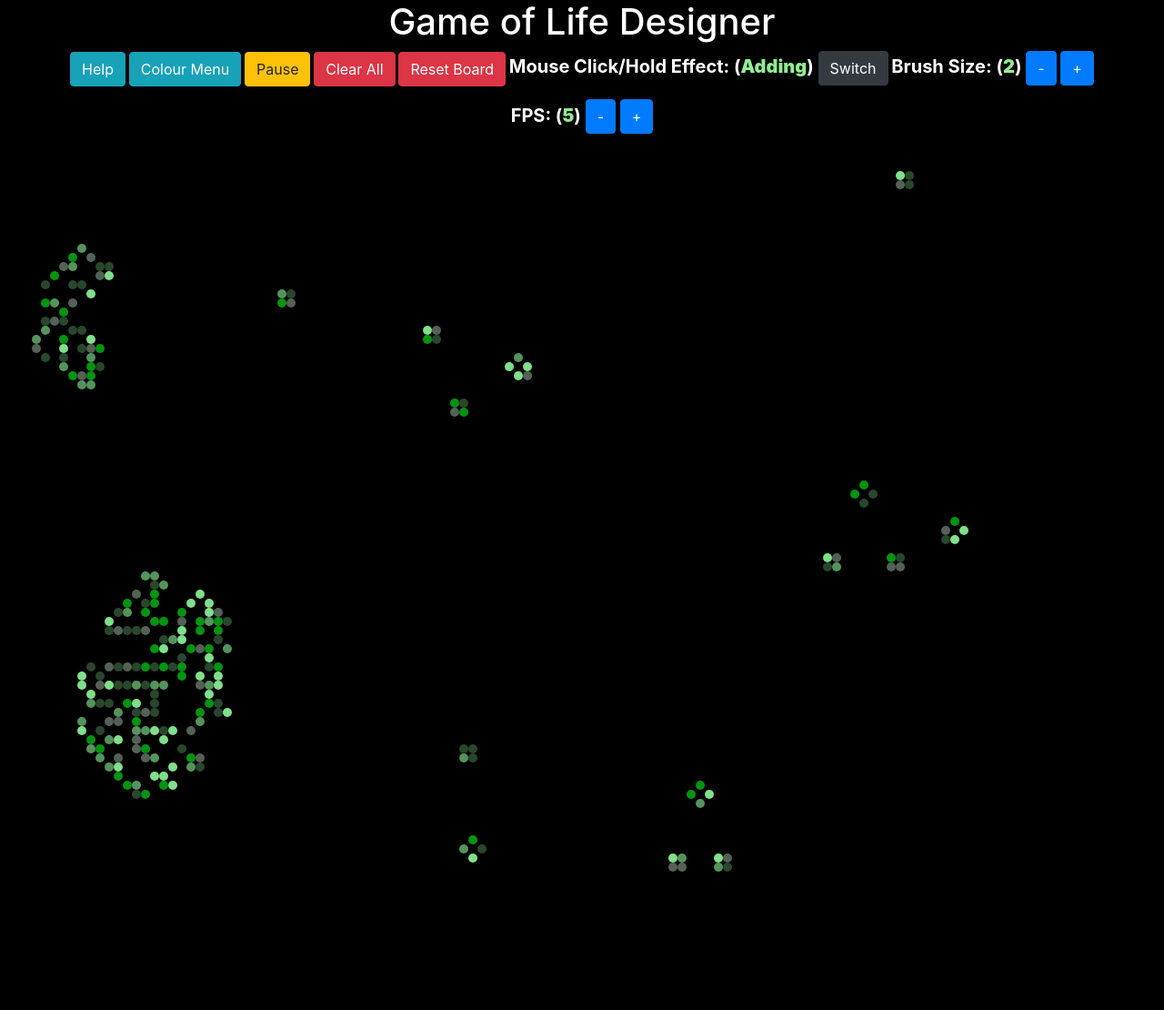
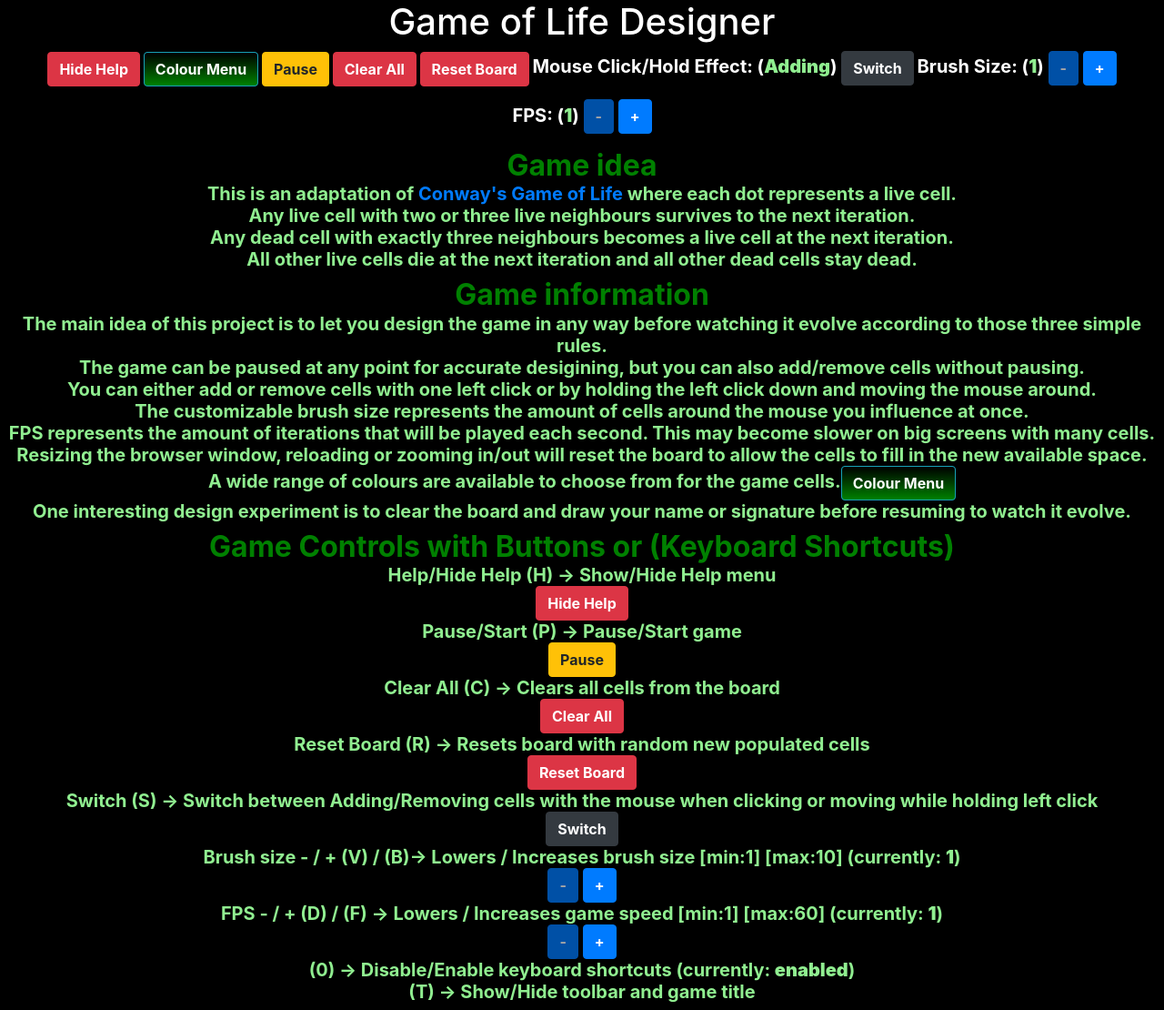
Before and after one commit to acv-98/Game-of-Life-Designer, a PHP site: page / in a window 1280 px wide. Shown: the top 1110 px of the page at 91% size. Before the commit the page ends 958 px from the top, so only its background shows below. Run offline with PHP 8.4, Linux system fonts and the light colour scheme; some libraries are stand-ins or nearby versions.

Commit message:
Small improvements for the menu display and minor code adjustments

```diff
--- a/index.css
+++ b/index.css
@@ -7,6 +7,16 @@ body {
 
 canvas {
   background: black;
+}
+
+.colour-btn{
+  background-image: linear-gradient(black, green) !important;
+  color: white;
+  font-weight: bold;
+}
+
+.btn{
+  font-weight: bold;
 }
 
 .dynamic-text{
@@ -29,6 +39,10 @@ canvas {
   display:none;
 }
 
+.inline-element{
+  display:inline-block;
+}
+
 .toolbar-element{
   display:inline-block;
 }
@@ -36,6 +50,8 @@ canvas {
 .toolbar-text{
   display:inline-block;
 }
+
+
 
 #colour-menu{
   color:white;
--- a/index.html
+++ b/index.html
@@ -10,29 +10,28 @@
     <body>
         <div class="text-center" id="toolbar">
             <div class="h1">Game of Life Designer</div>
-            <button class="btn btn-info" id="help_btn" onclick="toggleHelp()">Help</button>
-            <button class="btn btn-info" id="colour_btn" onclick="toggleColourMenu()">Colour Menu</button>
-            <button class="btn btn-warning" id="pause_btn" onclick="pauseAnimation()">Pause</button>
-            <button class="btn btn-success" id="start_btn" onclick="startAnimation()">Start</button>
+            <button class="btn btn-danger help-btn" onclick="toggleHelp()">Hide Help</button>
+            <button class="btn btn-info colour-btn" onclick="toggleColourMenu()">Colour Menu</button>
+            <button class="btn btn-success start-pause-btn" onclick="toggleAnimation()">Start</button>
             <button class="btn btn-danger" onclick="clearAll()">Clear All</button>
             <button class="btn btn-danger" onclick="init()">Reset Board</button>
             <div class="toolbar-element h5">
                 <p class="toolbar-text">Mouse Click/Hold Effect: (<strong class="dynamic-text" id="mouse-effect-text">Adding</strong>)</p>
-                <button class="btn btn-dark" id="switch_mfunc_btn" onclick="switchMouseEffect()">Switch</button>
+                <button class="btn btn-dark switch-mfunc-btn" onclick="switchMouseEffect()">Switch</button>
             </div>
             <div class="toolbar-element h5">
-                <p class="toolbar-text">Brush Size: (<strong class="dynamic-text" id="brush-size-text">2</strong>)</p>
-                <button class="btn btn-primary plus-minus-btn" id="brush-decreaser" onclick="brushSizeIncrease(false)">-</button>
-                <button class="btn btn-primary plus-minus-btn" id="brush-increaser" onclick="brushSizeIncrease(true)">+</button>
+                <p class="toolbar-text">Brush Size: (<strong class="dynamic-text brush-size-text">1</strong>)</p>
+                <button class="btn btn-primary plus-minus-btn brush-decreaser disabled" onclick="brushSizeIncrease(false)">-</button>
+                <button class="btn btn-primary plus-minus-btn brush-increaser" onclick="brushSizeIncrease(true)">+</button>
             </div>
             <div class="toolbar-element h5">
-                <p class="toolbar-text">FPS: (<strong class="dynamic-text" id="fps-text">5</strong>)</p>
-                <button class="btn btn-primary plus-minus-btn" id="fps-decreaser" onclick="fpsIncrease(false)">-</button>
-                <button class="btn btn-primary plus-minus-btn" id="fps-increaser" onclick="fpsIncrease(true)">+</button>
+                <p class="toolbar-text">FPS: (<strong class="dynamic-text fps-text">1</strong>)</p>
+                <button class="btn btn-primary plus-minus-btn fps-decreaser disabled"  onclick="fpsIncrease(false)">-</button>
+                <button class="btn btn-primary plus-minus-btn fps-increaser"  onclick="fpsIncrease(true)">+</button>
             </div>
         </div>
         <div class="hidden-element" id="colour-menu">
-            <button class="btn btn-primary hidden-element" id="default_colours_btn" onclick="applyDefaultColours()">Restore Default Colours</button>
+            <button class="btn btn-primary hidden-element" id="default-colours-btn" onclick="applyDefaultColours()">Restore Default Colours</button>
             <div class="toolbar-text h3">Colour Menu</div>
             <div class="help-text h5">
                 <div>Simply pick one or more colours from the dropdown.</div>
@@ -55,11 +54,11 @@
                     <div class="row" id="dropdown-options"></div>
                 </div>
             </div>
-
             <div class="help-heading hidden-element h3" id="selected-colours">Selected (click to remove)</div>
             <button class="btn btn-success hidden-element" id="apply-colours-btn" onclick="applyColours()">Apply</button>
+            <button class="btn btn-danger colour-btn" onclick="toggleColourMenu()">Hide Colour Menu</button>
         </div>
-        <div class="h2 text-center hidden-element" id="game-help">
+        <div class="h2 text-center" id="game-help">
             <div id="game-controls">
                 <div class="help-heading">Game idea</div>
                 <div class="help-text h5">
@@ -76,33 +75,39 @@
                     <div>The customizable brush size represents the amount of cells around the mouse you influence at once.</div>
                     <div>FPS represents the amount of iterations that will be played each second. This may become slower on big screens with many cells.</div>
                     <div>Resizing the browser window, reloading or zooming in/out will reset the board to allow the cells to fill in the new available space.</div>
-                    <div>A wide range of colours are available to choose from for the game cells.</div>
+                    <div class ="inline-element">A wide range of colours are available to choose from for the game cells.</div><button class="btn btn-info colour-btn" onclick="toggleColourMenu()">Colour Menu</button>
                     <div>One interesting design experiment is to clear the board and draw your name or signature before resuming to watch it evolve.</div>
                 </div>
                 <div class="help-heading">Game Controls with Buttons or (Keyboard Shortcuts)</div>
                 <div class="help-text h5">
                     <div>Help/Hide Help (H) -> Show/Hide Help menu</div>
+                    <button class="btn btn-danger help-btn" onclick="toggleHelp()">Hide Help</button>
                     <div>Pause/Start (P) -> Pause/Start game</div>
+                    <button class="btn btn-warning start-pause-btn" onclick="toggleAnimation()">Pause</button>
                     <div>Clear All (C) -> Clears all cells from the board</div>
+                    <button class="btn btn-danger" onclick="clearAll()">Clear All</button>
                     <div>Reset Board (R) -> Resets board with random new populated cells</div>
+                    <button class="btn btn-danger" onclick="init()">Reset Board</button>
                     <div>Switch (S) -> Switch between Adding/Removing cells with the mouse when clicking or moving while holding left click</div>
-                    <div>Brush size - (V) -> Lowers brush size [min:1]</div>
-                    <div>Brush size + (B) -> Increases brush size [max:10]</div>
-                    <div>FPS - (D) -> Lowers game speed [min:1]</div>
-                    <div>FPS + (F) -> Increases game speed [max:60]</div>
-                    <div>(0) -> Disable/Enable keyboard shortcuts [enabled by default]</div>
+                    <button class="btn btn-dark switch-mfunc-btn" onclick="switchMouseEffect()">Switch</button>
+                    <div>Brush size - / + (V) / (B)-> Lowers / Increases brush size [min:1] [max:10] (currently: <strong class="dynamic-text brush-size-text">1</strong>)</div>
+                    <button class="btn btn-primary plus-minus-btn brush-decreaser disabled" onclick="brushSizeIncrease(false)">-</button>
+                    <button class="btn btn-primary plus-minus-btn brush-increaser" onclick="brushSizeIncrease(true)">+</button>
+                    <div>FPS - / + (D) / (F) -> Lowers / Increases game speed [min:1] [max:60] (currently: <strong class="dynamic-text fps-text">1</strong>)</div>
+                    <button class="btn btn-primary plus-minus-btn fps-decreaser disabled"  onclick="fpsIncrease(false)">-</button>
+                    <button class="btn btn-primary plus-minus-btn fps-increaser"  onclick="fpsIncrease(true)">+</button>
+                    <div>(0) -> Disable/Enable keyboard shortcuts (currently: <strong class="dynamic-text shortcuts-text">enabled</strong>)</div>
                     <div>(T) -> Show/Hide toolbar and game title</div>
                 </div>
             </div>
+
         </div>
 
         <canvas></canvas>
-
+<!-- jQuery first, then Popper.js, then Bootstrap JS -->
+<script src="https://code.jquery.com/jquery-3.2.1.slim.min.js" integrity="sha384-KJ3o2DKtIkvYIK3UENzmM7KCkRr/rE9/Qpg6aAZGJwFDMVNA/GpGFF93hXpG5KkN" crossorigin="anonymous"></script>
+<script src="https://cdnjs.cloudflare.com/ajax/libs/popper.js/1.12.9/umd/popper.min.js" integrity="sha384-ApNbgh9B+Y1QKtv3Rn7W3mgPxhU9K/ScQsAP7hUibX39j7fakFPskvXusvfa0b4Q" crossorigin="anonymous"></script>
+<script src="https://maxcdn.bootstrapcdn.com/bootstrap/4.0.0/js/bootstrap.min.js" integrity="sha384-JZR6Spejh4U02d8jOt6vLEHfe/JQGiRRSQQxSfFWpi1MquVdAyjUar5+76PVCmYl" crossorigin="anonymous"></script>
         <script src="index.js"></script>
-
-        <!-- jQuery first, then Popper.js, then Bootstrap JS -->
-        <script src="https://code.jquery.com/jquery-3.2.1.slim.min.js" integrity="sha384-KJ3o2DKtIkvYIK3UENzmM7KCkRr/rE9/Qpg6aAZGJwFDMVNA/GpGFF93hXpG5KkN" crossorigin="anonymous"></script>
-        <script src="https://cdnjs.cloudflare.com/ajax/libs/popper.js/1.12.9/umd/popper.min.js" integrity="sha384-ApNbgh9B+Y1QKtv3Rn7W3mgPxhU9K/ScQsAP7hUibX39j7fakFPskvXusvfa0b4Q" crossorigin="anonymous"></script>
-        <script src="https://maxcdn.bootstrapcdn.com/bootstrap/4.0.0/js/bootstrap.min.js" integrity="sha384-JZR6Spejh4U02d8jOt6vLEHfe/JQGiRRSQQxSfFWpi1MquVdAyjUar5+76PVCmYl" crossorigin="anonymous"></script>
     </body>
 </html>
--- a/index.js
+++ b/index.js
@@ -153,7 +153,7 @@ const resolution = 10;
 
 let cellArr = [];
 let animationRunning = false;
-let showingHelp = false;
+let showingHelp = true;
 let showingToolbar = true;
 let choosingColours = false;
 let keyboardEnabled = true;
@@ -161,10 +161,10 @@ let keyboardEnabled = true;
 let cols = Math.floor(canvas.width / resolution)+1;
 let rows = Math.floor(canvas.height / resolution)+1;
 let initialPopulationPercentage = 7;
-let brushSize = 2;
+let brushSize = Number(document.getElementsByClassName("brush-size-text")[0].innerText);
 let maxBrushSize = 10;
 let minBrushSize = 1;
-let fps = 5;
+let fps = Number(document.getElementsByClassName("fps-text")[0].innerText);
 let maxFps = 60;
 let minFps = 1;
 let animationTimeout = null;
@@ -244,9 +244,13 @@ window.addEventListener('keydown', function(event){
         }
         if(keyCode === "Digit0"){
             keyboardEnabled = false;
+            $(".shortcuts-text").text("disabled");
+            $(".shortcuts-text").css('color', 'red');
         }
     } else if (keyCode === "Digit0"){
         keyboardEnabled = true;
+        $(".shortcuts-text").text("enabled");
+        $(".shortcuts-text").css('color', 'lightgreen');
     }
 });
 
@@ -258,7 +262,7 @@ function Cell(x,y, populated){
     this.colour = cellColours[Math.floor(Math.random()*cellColours.length)];
 
     this.update = function() {
-        ctx.clearRect(this.x-5, this.y-5, resolution, resolution);
+        ctx.clearRect(this.x - resolution/2, this.y - resolution/2, resolution, resolution);
         if(this.populated){
             ctx.beginPath();
             ctx.arc(this.x, this.y, resolution/2, 0, Math.PI * 2, false);
@@ -380,20 +384,23 @@ function animate() {
 
 function startAnimation(){
     if (!animationRunning){
+        const start_pause_btn = $(".start-pause-btn");
+        toggleElementClass(start_pause_btn,"btn-success","btn-warning");
+        start_pause_btn.text("Pause");
         animationRunning = true;
         animate();
-        document.getElementById("start_btn").style.display = "none";
-        document.getElementById("pause_btn").style.display = "inline";
     }
-
 }
 
 
 function pauseAnimation(){
-    clearTimeout(animationTimeout);
-    animationRunning = false;
-    document.getElementById("start_btn").style.display = "inline";
-    document.getElementById("pause_btn").style.display = "none";
+    if(animationRunning){
+        const start_pause_btn = $(".start-pause-btn");
+        toggleElementClass(start_pause_btn,"btn-success","btn-warning");
+        start_pause_btn.text("Start");
+        clearTimeout(animationTimeout);
+        animationRunning = false;
+    }
 }
 
 
@@ -411,38 +418,36 @@ function clearAll(){
 function switchMouseEffect(){
     mouse.adding = !mouse.adding;
     const switchText = document.getElementById("mouse-effect-text");
+    const switch_btn = $(".switch-mfunc-btn");
     if (mouse.adding){
         switchText.innerText = "Adding";
-        addClass(false, "switch_mfunc_btn", "btn-info");
-        addClass(true, "switch_mfunc_btn", "btn-dark");
+        toggleElementClass(switch_btn, "btn-dark", "btn-info");
     } else {
         switchText.innerText = "Removing";
-        addClass(true, "switch_mfunc_btn", "btn-info");
-        addClass(false, "switch_mfunc_btn", "btn-dark");
+        toggleElementClass(switch_btn, "btn-dark", "btn-info");
     }
 }
 
 
 function brushSizeIncrease(increasing){
-    const brushSizeText = document.getElementById("brush-size-text");
     brushSize = plusMinusButtons(increasing, brushSize, "brush-increaser", "brush-decreaser", minBrushSize, maxBrushSize, 1);
-    brushSizeText.innerText = brushSize;
+    $(".brush-size-text").text(brushSize);
 }
 
 
 function fpsIncrease(increasing){
-    const fpsText = document.getElementById("fps-text");
     fps = plusMinusButtons(increasing, fps, "fps-increaser", "fps-decreaser", minFps, maxFps, 2);
-    fpsText.innerText = fps;
+    $(".fps-text").text(fps);
 }
 
 
-function plusMinusButtons(increasing, variable, increaser_id, decreaser_id, min, max, step_size){
+function plusMinusButtons(increasing, variable, increaser_class, decreaser_class, min, max, step_size){
+    const increaser_btn = $('.' + increaser_class);
+    const decreaser_btn = $('.' + decreaser_class);
     if(increasing){
-        console.log("increasing");
         // if variable used to be min value, enable decreaser button after increase
         if(variable === min){
-            addClass(false, decreaser_id, "disabled");
+            decreaser_btn.removeClass("disabled");
         }
         // if variable becomes bigger than max with step size, make it equal to max
         if((variable + step_size) < max){
@@ -452,12 +457,12 @@ function plusMinusButtons(increasing, variable, increaser_id, decreaser_id, min,
         }
         // if variable is max, disable increaser button
         if(variable === max){
-            addClass(true, increaser_id, "disabled");
+            increaser_btn.addClass("disabled");
         }
     } else {
         // if variable used to be max value, enable increaser button after decrease
         if (variable === max){
-            addClass(false, increaser_id, "disabled");
+            increaser_btn.removeClass("disabled");
         }
         // if variable becomes smaller than min with step size, make it equal to min
         if(variable - step_size > min){
@@ -467,33 +472,36 @@ function plusMinusButtons(increasing, variable, increaser_id, decreaser_id, min,
         }
         // if variable is min, disable decreaser button
         if (variable === min){
-            addClass(true, decreaser_id, "disabled");
+            decreaser_btn.addClass("disabled");
         }
     }
     return variable;
 }
 
 function toggleHelp(){
-    const help_btn = document.getElementById("help_btn");
+    const help_btn = $(".help-btn");
+    const help_menu = $("#game-help");
     if(showingHelp){
-        addClass(true, "game-help", "hidden-element");
-        addClass(false, "help_btn", "btn-danger");
+        help_menu.hide();
+        toggleElementClass(help_btn, "btn-info", "btn-danger");
+        help_btn.text("Help");
         showingHelp = false;
-        help_btn.innerText = "Help"
     } else {
-        addClass(false, "game-help", "hidden-element");
-        addClass(true, "help_btn", "btn-danger");
+        help_menu.show();
+        toggleElementClass(help_btn, "btn-info", "btn-danger");
+        help_btn.text("Hide Help");
+        help_btn.innerText = "Hide Help";
         showingHelp = true;
-        help_btn.innerText = "Hide Help";
     }
 }
 
 function toggleToolbar(){
+    const toolbar = $("#toolbar");
     if(showingToolbar){
-        addClass(true, "toolbar", "hidden-element");
+        toolbar.hide();
         showingToolbar = false;
     } else {
-        addClass(false, "toolbar", "hidden-element");
+        toolbar.show();
         showingToolbar = true;
     }
 }
@@ -507,17 +515,28 @@ function toggleAnimation(){
 }
 
 function toggleColourMenu(){
-    const colour_btn = document.getElementById("colour_btn");
+    const colour_btn = $(".colour-btn");
+    const colour_menu = $("#colour-menu");
     if (choosingColours){
-        addClass(true, "colour-menu", "hidden-element");
-        addClass(false, "colour_btn", "btn-danger");
-        colour_btn.innerText = "Colour Menu";
+         colour_menu.hide();
+         toggleElementClass(colour_btn, "btn-info", "btn-danger");
+         colour_btn.text("Colour Menu");
         choosingColours = false;
     } else{
-        addClass(false, "colour-menu", "hidden-element");
-        addClass(true, "colour_btn", "btn-danger");
-        colour_btn.innerText = "Hide Colour Menu";
+        colour_menu.show();
+        toggleElementClass(colour_btn, "btn-info", "btn-danger");
+        colour_btn.text("Hide Colour Menu");
         choosingColours = true;
+    }
+}
+
+function toggleElementClass(element, class1, class2){
+    if (element.hasClass(class1)){
+        element.removeClass(class1);
+        element.addClass(class2);
+    } else{
+        element.removeClass(class2);
+        element.addClass(class1);
     }
 }
 
@@ -529,9 +548,9 @@ function addColour(colour){
     tempColours.push(colour);
     showSelectedColour(colour, "selected-colours");
     if(tempColours.length === 1){
-        addClass(false, "selected-colours", "hidden-element");
+        $("#selected-colours").show();
     }
-    addClass(false, "apply-colours-btn", "hidden-element");
+    $("#apply-colours-btn").show();
 }
 
 function showSelectedColour(colour, containerId){
@@ -544,10 +563,10 @@ function showSelectedColour(colour, containerId){
         container.removeChild(colourDiv);
         tempColours.splice(tempColours.indexOf(colour),1);
         if (tempColours.length === 0){
-            addClass(true, "apply-colours-btn", "hidden-element");
-            addClass(true, "selected-colours", "hidden-element");
+            $("#apply-colours-btn").hide();
+            $("#selected-colours").hide();
         } else{
-            addClass(false, "apply-colours-btn", "hidden-element");
+            $("#apply-colours-btn").show();
         }
     }
     const container = document.getElementById(containerId);
@@ -556,8 +575,8 @@ function showSelectedColour(colour, containerId){
 
 function applyColours(){
     cellColours = tempColours;
-    addClass(true, "apply-colours-btn", "hidden-element");
-    addClass(false, "default_colours_btn", "hidden-element");
+    $("#apply-colours-btn").hide();
+    $("#default-colours-btn").show();
     init();
 }
 
@@ -565,9 +584,9 @@ function applyDefaultColours(){
     cellColours = defaultColours;
     tempColours = [];
     $(".temp-colour-display").remove();
-    addClass(true, "default_colours_btn", "hidden-element");
-    addClass(true, "apply-colours-btn", "hidden-element");
-    addClass(true, "selected-colours", "hidden-element");
+    $("#default-colours-btn").hide();
+    $("#apply-colours-btn").hide();
+    $("#selected-colours").hide();
     init();
 }
 
@@ -602,15 +621,5 @@ function arrayToDropdown(array, dropdownId, isColour){
 }
 
 
-function addClass(adding, elementId, className){
-    let element = document.getElementById(elementId);
-    if (adding){
-        element.classList.add(className);
-    } else{
-        element.classList.remove(className);
-    }
-}
-
-
 init();
 startAnimation();
```
